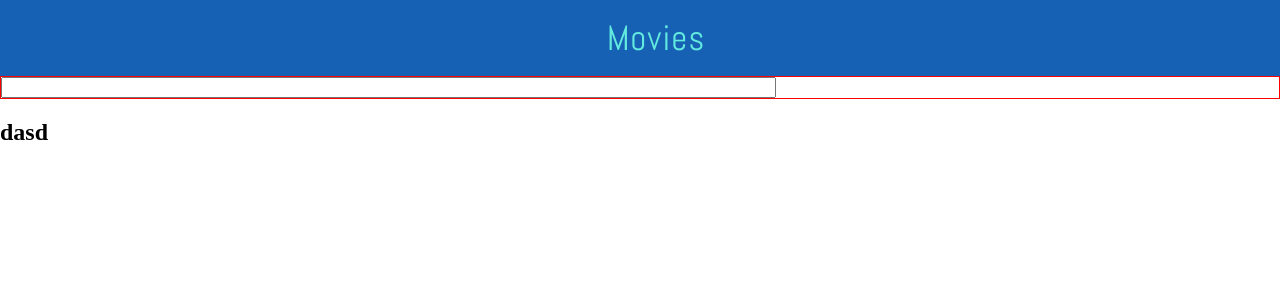
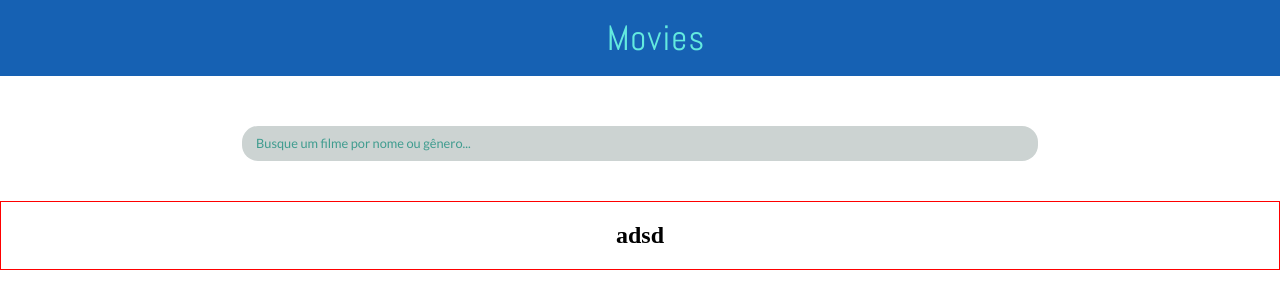
Before and after one commit to marcelo-oliveira-agamenon/cuboTeste, a React (Create React App) app: page / in a window 1280 px wide. Shown: the top 308 px of the page. Built offline with nearby package versions, Linux system fonts and the light colour scheme; no server answers.

Commit message:
Styling input and modifying classes

```diff
--- a/public/index.html
+++ b/public/index.html
@@ -4,6 +4,10 @@
     <meta charset="utf-8" />
     <link
       href="https://fonts.googleapis.com/css?family=Abel&display=swap"
+      rel="stylesheet"
+    />
+    <link
+      href="https://fonts.googleapis.com/css?family=Lato&display=swap"
       rel="stylesheet"
     />
     <meta name="viewport" content="width=device-width, initial-scale=1" />
--- a/src/components/input/input.js
+++ b/src/components/input/input.js
@@ -1,6 +1,6 @@
-import React, { useState, useEffect } from "react";
+import React from "react";
 import { connect } from "react-redux";
-import { ContainerInput, TextInput } from "./style";
+import { ContainerInput, TextInput } from "./styles";
 import { fetchSearchMovie, fetchGenreMovie } from "../../store/fetch";
 
 const mapStateToProps = state => {
@@ -12,33 +12,39 @@ const mapStateToProps = state => {
   };
 };
 
-export function Input(props) {
-  const [genreList, setGenreList] = useState();
-  const [valueInput, setValueInput] = useState("");
-
-  const handleChange = event => {
-    setValueInput(event.target.value);
+export class Input extends React.Component {
+  state = {
+    data: {},
+    valueInput: ""
   };
 
-  useEffect(() => {
-    if (valueInput !== "") {
-      fetchSearchMovie(valueInput, 1);
+  handleKeyPress = event => {
+    if (event.key === "Enter") {
+      this.props.fetchSearchMovie(this.state.valueInput, 1);
     }
-  }, [valueInput]);
+  };
 
+  handleChange = event => {
+    this.setState({ valueInput: event.target.value });
+  };
+
+  render() {
     return (
       <>
-      {console.log("input", props)}
+        {console.log("input", this.props)}
         <ContainerInput>
           <TextInput
             type="text"
             name="search"
-          value={valueInput}
-          onChange={handleChange}
+            value={this.state.valueInput}
+            onChange={this.handleChange}
+            onKeyDown={this.handleKeyPress}
+            placeholder={"Busque um filme por nome ou gênero..."}
           />
         </ContainerInput>
       </>
     );
+  }
 }
 
 export default connect(mapStateToProps, {
--- a/src/components/input/style.js
+++ /dev/null
@@ -1,10 +0,0 @@
-import styled from "styled-components";
-
-export const ContainerInput = styled.div`
-  border: 1px solid red;
-`;
-
-export const TextInput = styled.input`
-  width: 60%;
-  color: #000;
-`;
--- /dev/null
+++ b/src/components/input/styles.js
@@ -0,0 +1,26 @@
+import styled from "styled-components";
+
+export const ContainerInput = styled.div`
+  display: flex;
+  justify-content: center;
+  margin-top: 6.2vh;
+`;
+
+export const TextInput = styled.input`
+  width: 60%;
+  color: #000;
+  padding: 0.6rem 0.9rem;
+  background-color: #ccd3d2;
+  ::placeholder,
+  ::-webkit-input-placeholder {
+    color: #3f9c8f;
+  }
+  :-ms-input-placeholder {
+    color: #3f9c8f;
+  }
+  border-radius: 16px;
+  border-style: none;
+  outline: none;
+  font-size: 0.8rem;
+  font-family: Lato, sans-serif;
+`;
--- /dev/null
+++ b/src/components/movieCard/index.js
@@ -0,0 +1,12 @@
+import React from "react";
+import { ContainerMovieCard } from "./styles";
+
+export function MovieCard(props) {
+  return (
+    <ContainerMovieCard>
+      <h2>adsd</h2>
+    </ContainerMovieCard>
+  );
+}
+
+export default MovieCard;
--- /dev/null
+++ b/src/components/movieCard/styles.js
@@ -0,0 +1,8 @@
+import styled from "styled-components";
+
+export const ContainerMovieCard = styled.div`
+  border: 1px solid red;
+  margin-top: 5vh;
+  display: flex;
+  justify-content: center;
+`;
--- a/src/container/dashboard.js
+++ b/src/container/dashboard.js
@@ -3,6 +3,7 @@ import { connect } from "react-redux";
 import { fetchGenreList } from "../store/fetch";
 import Header from "../components/header/header";
 import Input from "../components/input/input";
+import MovieCard from "../components/movieCard/index";
 
 const mapStateToProps = state => {
   return {
@@ -23,7 +24,7 @@ export class Dashboard extends React.Component {
       <>
         <Header />
         <Input />
-        <h2>dasd</h2>
+        <MovieCard />
       </>
     );
   }
```
Lines whose indentation alone changed are shown as unchanged.
